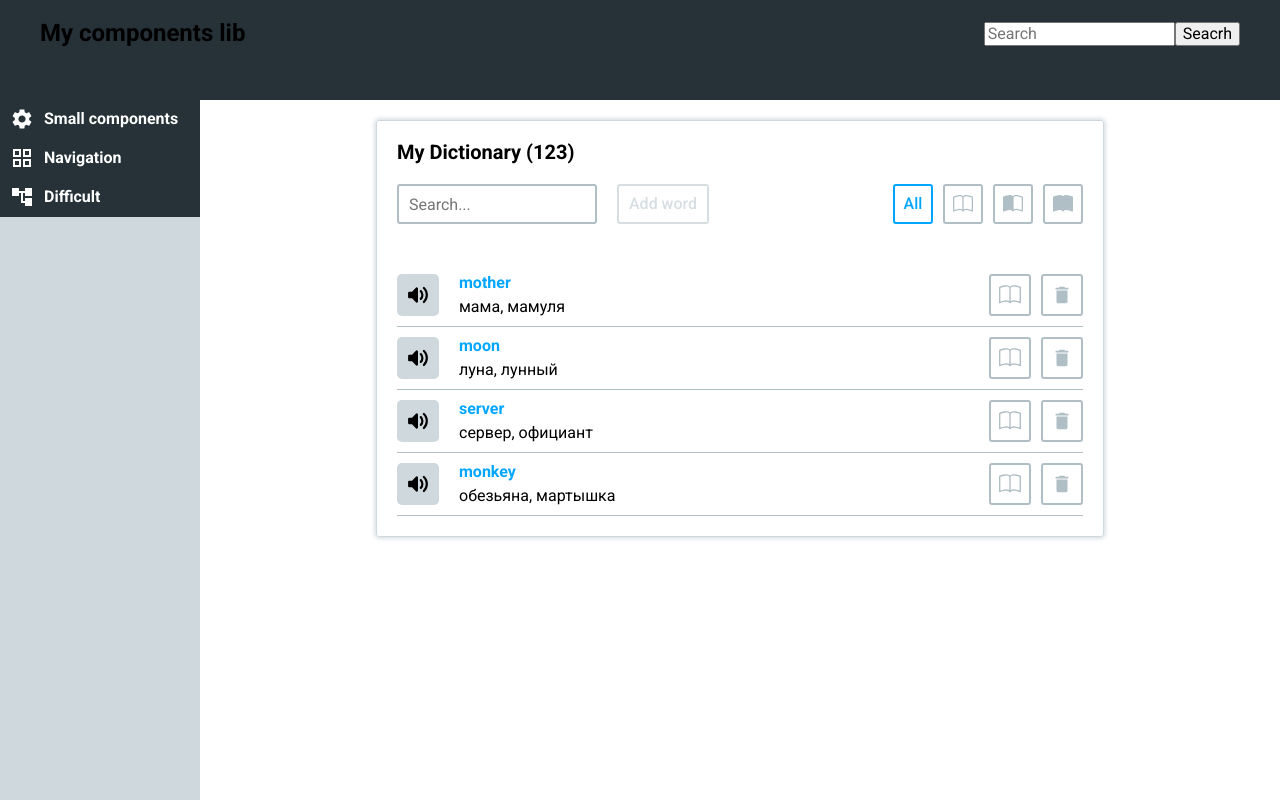
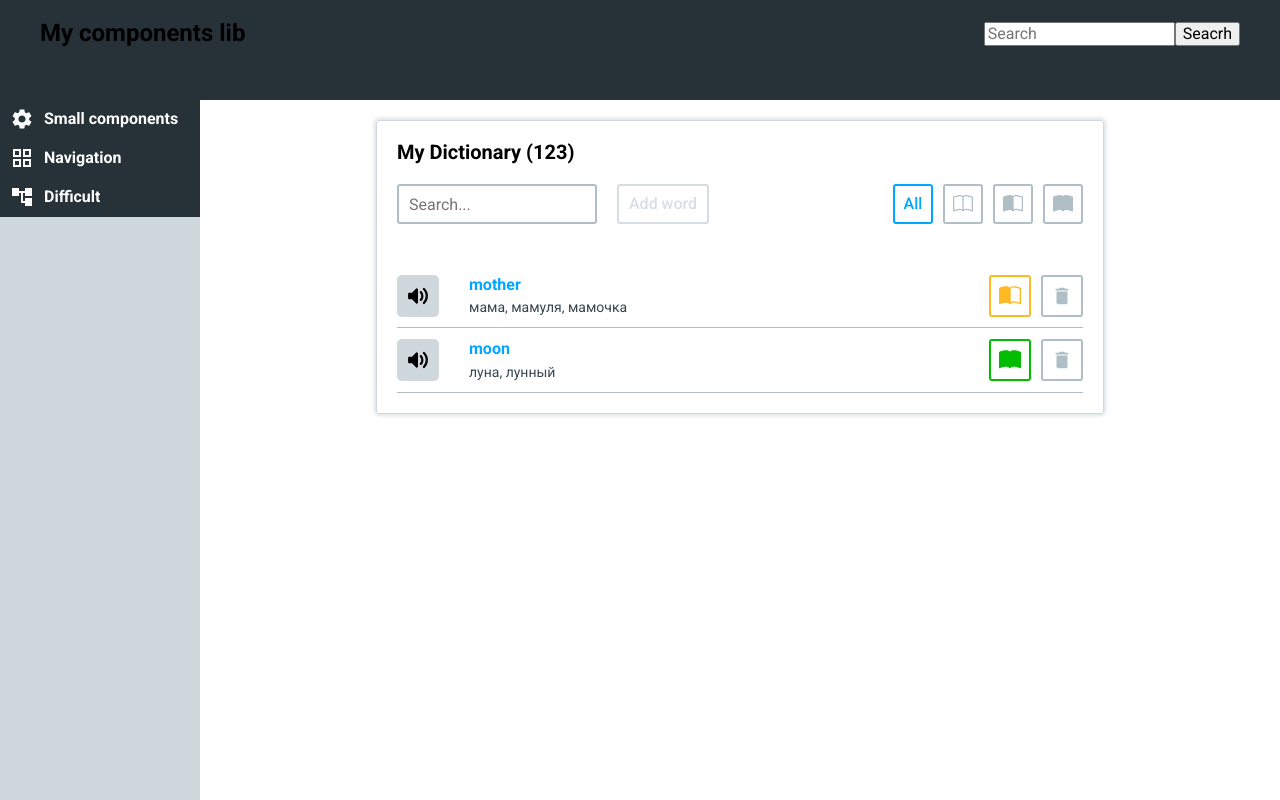
Before and after one commit to Dr-Frame/component-lib, a Next.js app: page /dictionary in a window 1280 px wide. Built offline with nearby package versions, Linux system fonts and the light colour scheme; data requests are answered from the project's data file.

Commit message:
working dictionary

```diff
--- a/components/Dictionary/Dictionary.tsx
+++ b/components/Dictionary/Dictionary.tsx
@@ -23,7 +23,7 @@ type wordStateT = 'all' | 'new' | 'inProgress' | 'done';
 function Dictionary() {
   const [search, setSearch] = useState('');
   const [wordsToShow, setWordsToShow] = useState<wordStateT>('all');
-  const [wordData, setWordData] = useState<IWord | null>(null);
+  const [wordData, setWordData] = useState<IWord[] | null>(null);
   const [isModalOpen, setIsModalOpen] = useState(false);
   const [isLoading, setIsLoading] = useState(true);
   const [isErrorOcurred, setIsErrorOcurred] = useState(false);
@@ -34,14 +34,27 @@ function Dictionary() {
   const [getTranslation] = dictionaryApi.useLazyGetTranslationQuery();
   const [getWord] = dictionaryApi2.useLazyGetWordQuery();
 
+  const filterWordList = (
+    list: IWord[],
+    filter: string | number,
+    filterType: 'word' | 'stage',
+  ) => {
+    let filtered;
+    if (filterType === 'word' && typeof filter === 'string') {
+      return (filtered = list.filter(item => item.word.includes(filter)));
+    }
+    if (filterType === 'stage' && typeof filter === 'number') {
+      return (filtered = list.filter(item => item.stage === filter));
+    }
+  };
+
   useEffect(() => {
     setSearch('');
   }, [wordList]);
 
   useEffect(() => {
     if (wordList) {
-      const filtered = wordList.filter(item => item.word.includes(search));
-      setFilteredList(filtered);
+      setFilteredList(filterWordList(wordList, search, 'word'));
     }
   }, [search, wordList]);
 
@@ -72,9 +85,8 @@ function Dictionary() {
   const handleAddWord = async () => {
     setIsLoading(true);
     let wordData;
-
+    setIsModalOpen(true);
     try {
-      setIsModalOpen(true);
       const { data } = await getTranslation(search);
       const apiData = await getWord(search);
 
@@ -128,34 +140,46 @@ function Dictionary() {
             extraClass={cx(s.button, {
               active: wordsToShow === 'all',
             })}
-            onClick={() => setWordsToShow('all')}
+            onClick={() => {
+              setWordsToShow('all');
+              setFilteredList(wordList);
+            }}
           >
             All
           </Button>
           <Button
             as="button"
-            extraClass={cx(s.button, {
+            extraClass={cx(s.button, s.new, {
               active: wordsToShow === 'new',
             })}
-            onClick={() => setWordsToShow('new')}
+            onClick={() => {
+              setWordsToShow('new');
+              setFilteredList(filterWordList(wordList, 0, 'stage'));
+            }}
           >
             <BsBook className={s.icon} />
           </Button>
           <Button
             as="button"
-            extraClass={cx(s.button, {
+            extraClass={cx(s.button, s.half, {
               active: wordsToShow === 'inProgress',
             })}
-            onClick={() => setWordsToShow('inProgress')}
+            onClick={() => {
+              setWordsToShow('inProgress');
+              setFilteredList(filterWordList(wordList, 1, 'stage'));
+            }}
           >
             <BsBookHalf className={s.icon} />
           </Button>
           <Button
             as="button"
-            extraClass={cx(s.button, {
+            extraClass={cx(s.button, s.done, {
               active: wordsToShow === 'done',
             })}
-            onClick={() => setWordsToShow('done')}
+            onClick={() => {
+              setWordsToShow('done');
+              setFilteredList(filterWordList(wordList, 2, 'stage'));
+            }}
           >
             <BsBookFill className={s.icon} />
           </Button>
--- a/components/WordCard/WordCard.module.scss
+++ b/components/WordCard/WordCard.module.scss
@@ -2,7 +2,7 @@
 
 .cardWrapper {
   position: relative;
-  min-width: 600px;
+  min-width: 500px;
   min-height: 400px;
   .loading {
     position: absolute;
--- a/components/WordItem/WordItem.module.scss
+++ b/components/WordItem/WordItem.module.scss
@@ -18,6 +18,13 @@
 }
 
 .translationWrapper {
+  min-width: 25%;
+  border-radius: 5px;
+  padding: 2px 10px;
+  cursor: pointer;
+  &:hover {
+    background-color: $color-superLight-mainTheme;
+  }
 }
 
 .english {
@@ -26,6 +33,8 @@
   margin-bottom: 5px;
 }
 .translation {
+  font-size: 14px;
+  color: $color-dark-mainTheme;
 }
 
 .stageWrapper {
@@ -42,6 +51,23 @@
   border: 2px solid $color-light-mainTheme;
   color: $color-light-mainTheme;
   border-radius: 3px;
+
+  &.new {
+    border: 2px solid $color-stage-0;
+    color: $color-stage-0;
+  }
+  &.half {
+    /* border: 2px solid $color-letterLight-border;
+    color: $color-letterLight-border; */
+    border: 2px solid $color-stage-1;
+    color: $color-stage-1;
+  }
+  &.done {
+    /* border: 2px solid $color-letter-border;
+    color: $color-letter-border; */
+    border: 2px solid $color-stage-2;
+    color: $color-stage-2;
+  }
 }
 
 .deleteBtn {
--- a/components/WordItem/WordItem.tsx
+++ b/components/WordItem/WordItem.tsx
@@ -5,6 +5,10 @@ import { MdDelete } from 'react-icons/md';
 import IconButton from '../IconButton';
 import { BsBook, BsBookHalf, BsBookFill } from 'react-icons/bs';
 import { IWord } from '../../types/dictionaryTypes';
+import { wordsApi } from '../../services/DictionaryService';
+import { useState } from 'react';
+import Modal from '../Modal';
+import WordCard from '../WordCard';
 
 const cx = classNames.bind(s);
 
@@ -14,8 +18,19 @@ interface WordItemProps {
 
 function WordItem({ wordData }: WordItemProps) {
   const { word, translate, phonetics } = wordData;
+  const [isModalOpen, setIsModalOpen] = useState(false);
+
+  //redux
+  const [deleteWord] = wordsApi.useDeleteWordMutation();
+
   return (
-    <li className={s.item}>
+    <>
+      <li
+        className={s.item}
+        onClick={() => {
+          setIsModalOpen(true);
+        }}
+      >
         <IconButton
           extraClass={s.soundButton}
           size="medium"
@@ -32,12 +47,28 @@ function WordItem({ wordData }: WordItemProps) {
           <p className={s.translation}>{translate}</p>
         </div>
         <div className={s.stageWrapper}>
-        {<BsBook className={s.stageIcon} />}
-        <IconButton extraClass={s.deleteBtn} size="medium">
+          {wordData.stage === 0 && (
+            <BsBook className={cx(s.stageIcon, s.new)} />
+          )}
+          {wordData.stage === 1 && (
+            <BsBookHalf className={cx(s.stageIcon, s.half)} />
+          )}
+          {wordData.stage === 2 && (
+            <BsBookFill className={cx(s.stageIcon, s.done)} />
+          )}
+          <IconButton
+            extraClass={s.deleteBtn}
+            size="medium"
+            onClick={() => deleteWord(wordData.id)}
+          >
             <MdDelete className={s.deleteButtonIcon} />
           </IconButton>
         </div>
       </li>
+      <Modal active={isModalOpen} setActive={setIsModalOpen}>
+        <WordCard wordData={wordData} isAddFuncOn={false} />
+      </Modal>
+    </>
   );
 }
 
--- a/db.json
+++ b/db.json
@@ -347,7 +347,7 @@
   },
   "dictionary": [
     {
-      "translate": "мама, мамуля",
+      "translate": "мама, мамуля, мамочка",
       "translations": {
         "Mother": [
           "Mother"
@@ -502,7 +502,7 @@
           ]
         }
       ],
-      "stage": 0,
+      "stage": 1,
       "category": "",
       "folder": "",
       "id": 1
@@ -621,230 +621,10 @@
           ]
         }
       ],
-      "stage": 0,
+      "stage": 2,
       "category": "",
       "folder": "",
       "id": 2
-    },
-    {
-      "translate": "сервер, официант",
-      "translations": {
-        "Server": [
-          "Server"
-        ],
-        "официант": [
-          "waiter",
-          "server",
-          "waitress",
-          "busboy",
-          "trainee",
-          "waitperson",
-          "waitor",
-          "Garcon"
-        ],
-        "подающий мяч игрок": [
-          "server",
-          ""
-        ],
-        "поднос": [
-          "tray",
-          "plate",
-          "food tray",
-          "serving dish",
-          "lapboard",
-          "salver",
-          "server",
-          "platter"
-        ],
-        "сервак": [
-          "server",
-          ""
-        ],
-        "сервер": [
-          "server",
-          "mainframe",
-          "backups"
-        ],
-        "серверная": [
-          "server",
-          "server room"
-        ],
-        "серверный": [
-          "server",
-          "server-based",
-          "server-side",
-          "serverside"
-        ],
-        "серверных": [
-          "server",
-          "server-side"
-        ],
-        "служитель": [
-          "servant",
-          "minister",
-          "a man of",
-          "officer",
-          "attendant",
-          "page",
-          "server",
-          "servaunt"
-        ]
-      },
-      "word": "server",
-      "phonetic": "ˈsəːvə",
-      "phonetics": [
-        {
-          "text": "ˈsəːvə",
-          "audio": "//ssl.gstatic.com/dictionary/static/sounds/20200429/server--_gb_1.mp3"
-        }
-      ],
-      "meanings": [
-        {
-          "partOfSpeech": "noun",
-          "definitions": [
-            {
-              "definition": "a person or thing that serves.",
-              "synonyms": [],
-              "antonyms": []
-            },
-            {
-              "definition": "a computer or computer program which manages access to a centralized resource or service in a network.",
-              "example": "the software runs on a variety of Unix servers",
-              "synonyms": [],
-              "antonyms": []
-            }
-          ]
-        }
-      ],
-      "stage": 0,
-      "category": "",
-      "folder": "",
-      "time": 1643199679239,
-      "id": 3
-    },
-    {
-      "translate": "обезьяна, мартышка",
-      "translations": {
-        "Monkey": [
-          "Monkey"
-        ],
-        "Манки": [
-          "Monkey",
-          "Munky"
-        ],
-        "Монки": [
-          "Monkey"
-        ],
-        "макака": [
-          "monkey",
-          "macaque",
-          ""
-        ],
-        "мартышка": [
-          "monkey",
-          "marmoset",
-          "ape",
-          "guenon",
-          "Pongo"
-        ],
-        "обезьяна": [
-          "monkey",
-          "ape",
-          "jocko",
-          "jacko"
-        ],
-        "обезьяний": [
-          "monkey",
-          "ape",
-          "simian"
-        ],
-        "обезьянка": [
-          "monkey",
-          "marmoset"
-        ]
-      },
-      "word": "monkey",
-      "phonetic": "ˈmʌŋki",
-      "phonetics": [
-        {
-          "text": "ˈmʌŋki",
-          "audio": "//ssl.gstatic.com/dictionary/static/sounds/20200429/monkey--_gb_1.mp3"
-        }
-      ],
-      "origin": "mid 16th century: of unknown origin, perhaps from Low German.",
-      "meanings": [
-        {
-          "partOfSpeech": "noun",
-          "definitions": [
-            {
-              "definition": "a small to medium-sized primate that typically has a long tail, most kinds of which live in trees in tropical countries.",
-              "synonyms": [],
-              "antonyms": []
-            },
-            {
-              "definition": "a sum of £500.",
-              "synonyms": [],
-              "antonyms": []
-            },
-            {
-              "definition": "a piledriving machine consisting of a heavy hammer or ram working vertically in a groove.",
-              "synonyms": [],
-              "antonyms": []
-            }
-          ]
-        },
-        {
-          "partOfSpeech": "verb",
-          "definitions": [
-            {
-              "definition": "behave in a silly or playful way.",
-              "example": "I saw them monkeying about by the shop",
-              "synonyms": [
-                "fool about",
-                "fool around",
-                "play about",
-                "play around",
-                "clown about",
-                "clown around",
-                "fiddle-faddle",
-                "mess about",
-                "mess around",
-                "horse about",
-                "horse around",
-                "screw around",
-                "puddle about",
-                "puddle around",
-                "muck about",
-                "muck around",
-                "fanny about",
-                "fanny around",
-                "footle about",
-                "footle around",
-                "lark (about)",
-                "lark (around)",
-                "piss about",
-                "piss around",
-                "arse about",
-                "arse around",
-                "bugger about",
-                "bugger around"
-              ],
-              "antonyms": []
-            },
-            {
-              "definition": "ape; mimic.",
-              "example": "then marched the Three who monkeyed our Great and Dead",
-              "synonyms": [],
-              "antonyms": []
-            }
-          ]
-        }
-      ],
-      "stage": 0,
-      "category": "",
-      "folder": "",
-      "time": 1643199927286,
-      "id": 4
     }
   ]
 }
--- a/types/dictionaryTypes.tsx
+++ b/types/dictionaryTypes.tsx
@@ -26,4 +26,5 @@ export interface IWord {
   translate: string;
   translations: object;
   word: string;
+  id?: number;
 }
```
Also changed, not shown: components/Dictionary/Dictionary.module.scss (+39 -12 lines), components/WordCard/WordCard.tsx (+26 -8 lines), services/DictionaryService.tsx (+15 -0 lines), styles/_colors.scss (+6 -1 lines). Lines whose indentation alone changed are shown as unchanged.
